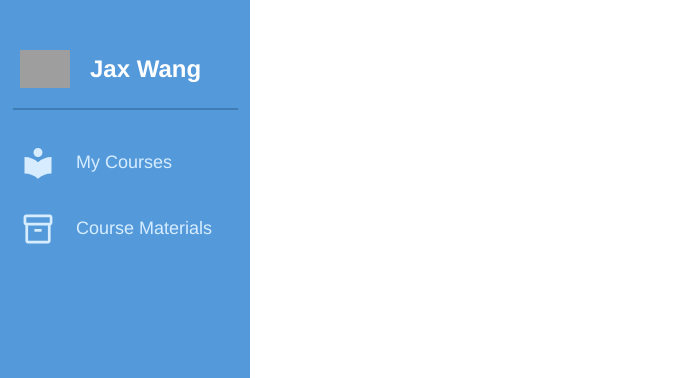
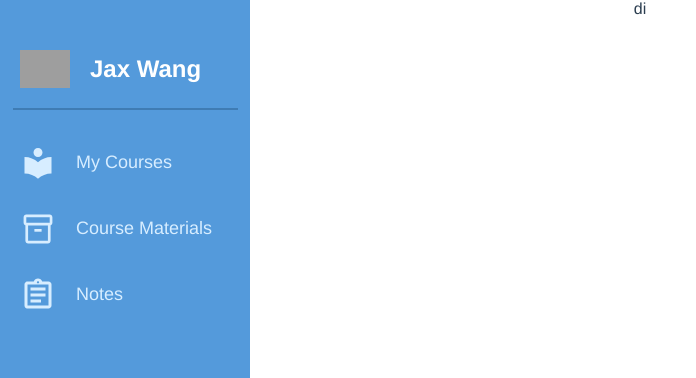
Before and after one commit to ryan-lam/polyhacks2022, a Vue app in the folder frontend/: page /courses in a window 1280 px wide. Shown: the top 378 px of the page, without its empty margins (0-696 px from the left). Built offline with nearby package versions, Linux system fonts and the light colour scheme; grey boxes are pictures that could not be loaded.

Commit message:
Did courses

```diff
--- a/frontend/src/store/index.js
+++ b/frontend/src/store/index.js
@@ -2,7 +2,7 @@ import { createStore } from 'vuex'
 
 export default createStore({
 	state: {
-		person: "Teacher",
+		person: 0,
 		colour: "#549adb",
 		username: "",
 	},
--- a/frontend/src/views/Courses.vue
+++ b/frontend/src/views/Courses.vue
@@ -1,6 +1,6 @@
 <template>
 	<main>
-		<nav class="nav" :style="{'background-color': getColour }">
+		<nav class="nav" :style="{'background-color': maincolour[getPerson] }">
 			<div class="nav__header">
 				<img src="../assets/img/profile.png" alt="" class="nav__header--pfp">
 				<h2 class="nav__header--name">Jax Wang</h2>
@@ -15,9 +15,15 @@
 				<svg xmlns="http://www.w3.org/2000/svg" enable-background="new 0 0 20 20" height="36px" viewBox="0 0 20 20" width="36px" fill="#d7edff"><g><rect fill="none" height="20" width="20" y="0"/></g><g><g><path d="M16.5,2h-13C2.67,2,2,2.67,2,3.5v3c0,0.65,0.42,1.2,1,1.41v8.59C3,17.33,3.67,18,4.5,18h11c0.83,0,1.5-0.67,1.5-1.5V7.91 c0.58-0.21,1-0.76,1-1.41v-3C18,2.67,17.33,2,16.5,2z M16.5,6.5h-13v-3h13V6.5z M4.5,16.5V8h11v8.5H4.5z"/><rect height="1.5" width="4" x="8" y="10"/></g></g></svg>
 				<p>Course Materials</p>
 			</div>
+			<div class="nav__item">
+				<svg xmlns="http://www.w3.org/2000/svg" height="36px" viewBox="0 0 24 24" width="36px" fill="#d7edff"><path d="M0 0h24v24H0V0z" fill="none"/><path d="M7 15h7v2H7zm0-4h10v2H7zm0-4h10v2H7zm12-4h-4.18C14.4 1.84 13.3 1 12 1c-1.3 0-2.4.84-2.82 2H5c-.14 0-.27.01-.4.04-.39.08-.74.28-1.01.55-.18.18-.33.4-.43.64-.1.23-.16.49-.16.77v14c0 .27.06.54.16.78s.25.45.43.64c.27.27.62.47 1.01.55.13.02.26.03.4.03h14c1.1 0 2-.9 2-2V5c0-1.1-.9-2-2-2zm-7-.25c.41 0 .75.34.75.75s-.34.75-.75.75-.75-.34-.75-.75.34-.75.75-.75zM19 19H5V5h14v14z"/></svg>
+				<p>Notes</p>
+			</div>
 
 		</nav>
-		<section></section>
+		<section>
+			di
+		</section>
 	</main>
 </template>
 <script>
@@ -30,6 +36,16 @@ export default {
 		},
 		getUsername(){
 			return this.$store.state.username;
+		},
+		getPerson(){
+			return this.$store.state.person;
+		}
+	},
+	data(){
+		return{
+			maincolour: ["#549adb", "#ac7df0"],
+			unhighlight: ["#d7edff", "#ecd7ff"],
+			hovercolour: ["#6fb5f7"]
 		}
 	}
 }
@@ -117,5 +133,11 @@ main{
 
 }
 
+section{
+	height: 100%;
+	width: calc(100% - 250px);
+
+}
+
 
 </style>
--- a/frontend/src/views/Home.vue
+++ b/frontend/src/views/Home.vue
@@ -57,14 +57,14 @@ export default {
 			this.showed = true;
 			this.person = "Teacher";
 			this.bcolour = "#549adb";
-			this.$store.commit("changePerson", "Teacher");
+			this.$store.commit("changePerson", 0);
 			this.$store.commit("changeColour", "#549adb");
 		},
 		studentLogin(){
 			this.showed = true;
 			this.person = "Student";
 			this.bcolour = "#ac7df0";
-			this.$store.commit("changePerson", "Student");
+			this.$store.commit("changePerson", 1);
 			this.$store.commit("changeColour", "#ac7df0");
 		},
 		close(){
```
Also changed, not shown: 1 other file (tests, documents, lock files or other folders).
